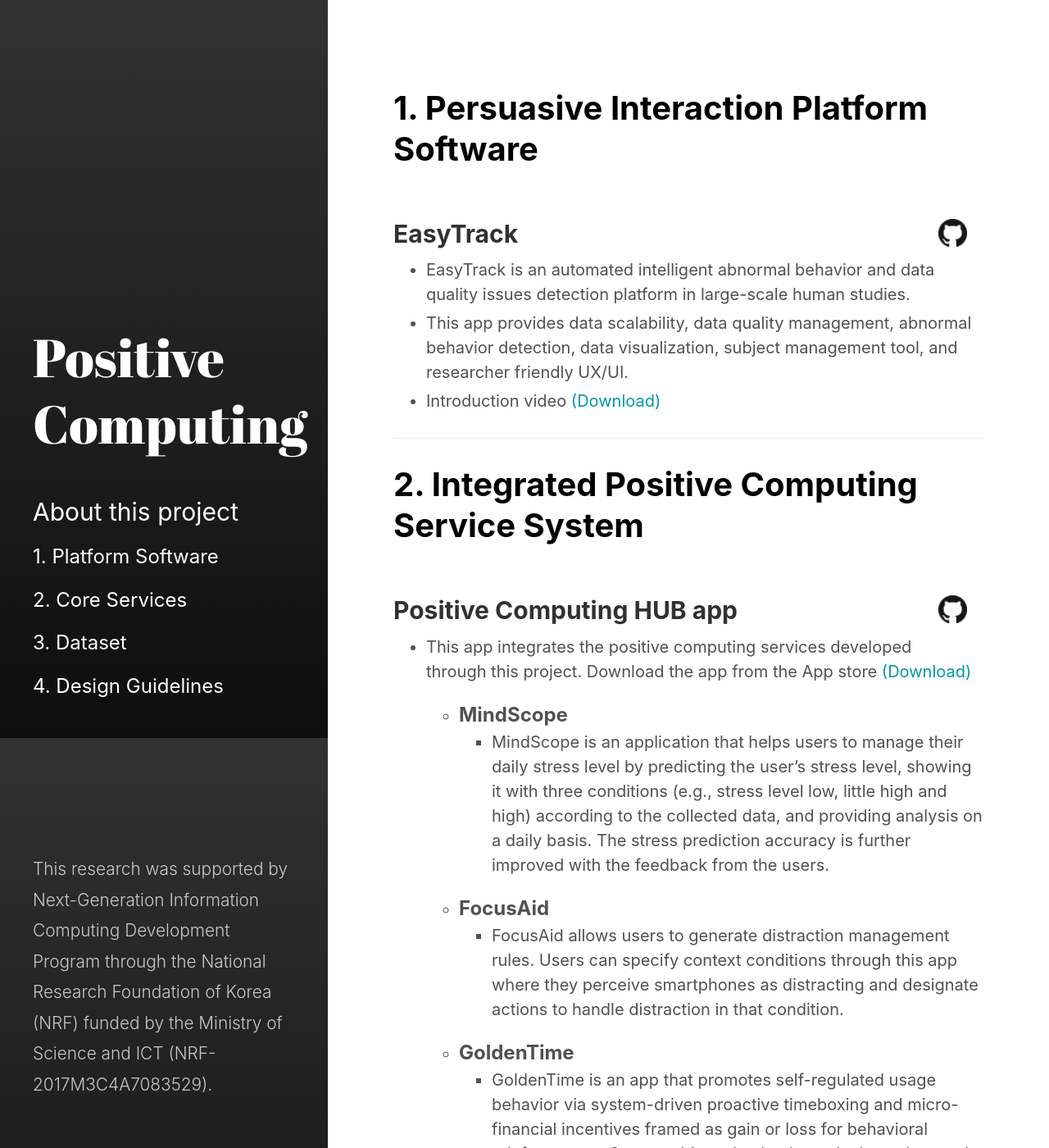
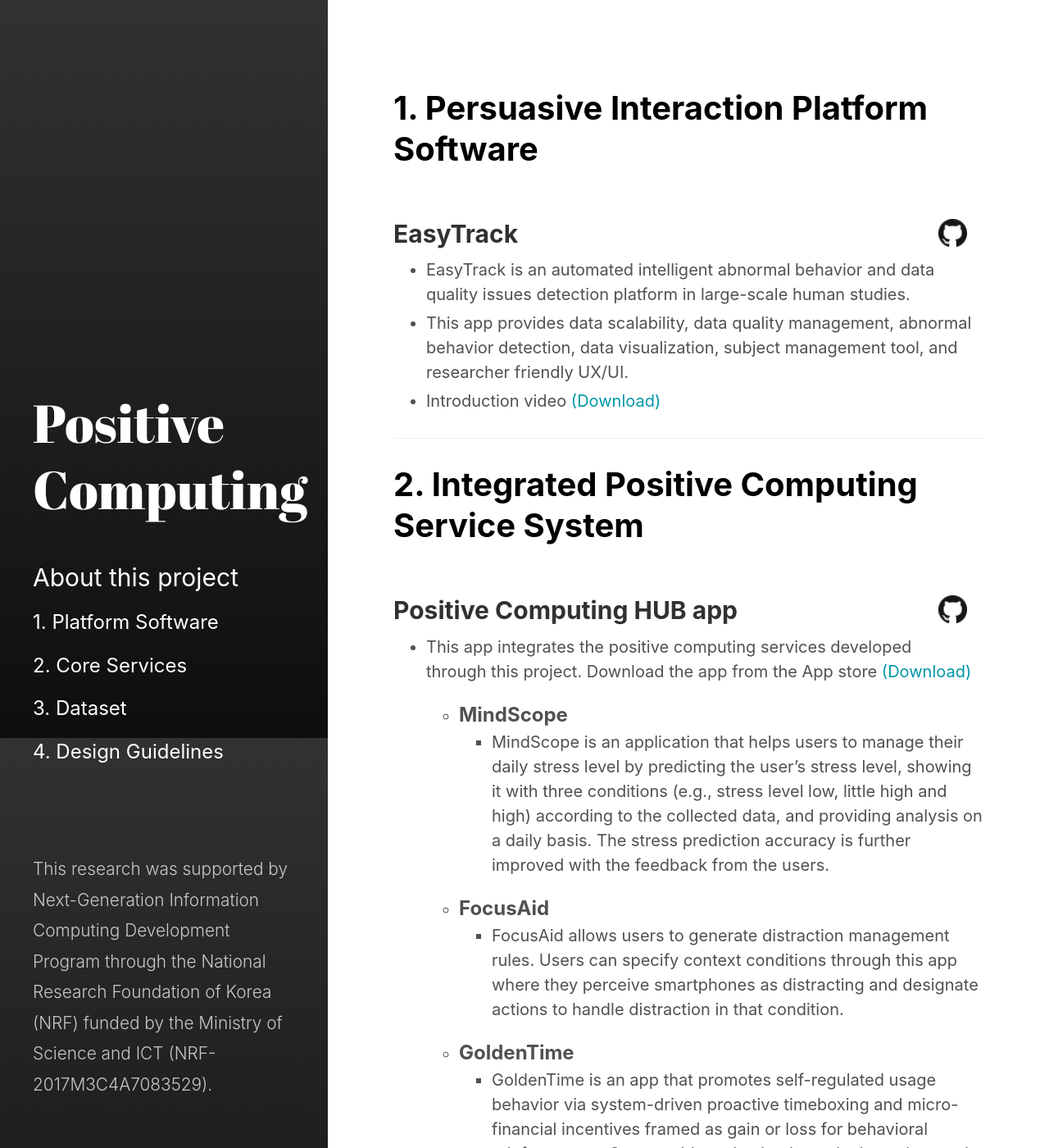
Before and after one commit to positivecomputing/positivecomputing.github.io, a Jekyll site: the page built from download.md, in a window 1280 px wide and 1400 px high. Shown: the whole window at 82% size. Built offline with Jekyll 4.4.1, drawn with Linux system fonts in a browser that asks for light colours.

```diff
--- a/_sass/hydeout/_variables.scss
+++ b/_sass/hydeout/_variables.scss
@@ -28,7 +28,7 @@
 $padding-v: 1em !default;
 $padding-h: 1.5em !default;
 $heading-spacing: 0.5rem !default;
-$heading-spacing-edit: 7.5rem !default;
+$heading-spacing-edit: 3.5rem !default;
 $section-spacing: 2rem !default;
 $sidebar-width: 20rem !default;
 
```
